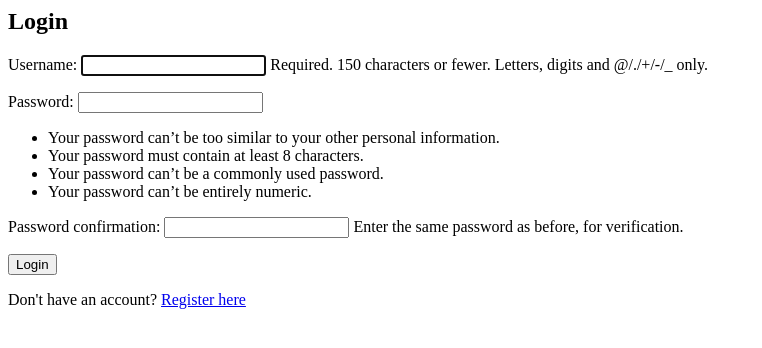
After one commit to malachyayala/cmStory-website, a Django app: page /register/ in a window 1280 px wide. The commit adds this page. Shown: the top 348 px of the page, without its empty margins (0-762 px from the left). Run offline with Django 5.2, Linux system fonts and the light colour scheme.

Commit message:
add login and register page

```diff
--- a/cmGenSite/settings.py
+++ b/cmGenSite/settings.py
@@ -119,6 +119,9 @@ USE_TZ = True
 
 STATIC_URL = 'static/'
 
+LOGIN_REDIRECT_URL = '/'
+LOGOUT_REDIRECT_URL = '/'
+
 # Default primary key field type
 # https://docs.djangoproject.com/en/5.1/ref/settings/#default-auto-field
 
--- a/cmGenSite/urls.py
+++ b/cmGenSite/urls.py
@@ -15,10 +15,10 @@ Including another URLconf
     2. Add a URL to urlpatterns:  path('blog/', include('blog.urls'))
 """
 # fifa_storyline/urls.py
-from django.urls import path
+from django.urls import include, path
 from cmGenerator import views
 
 urlpatterns = [
-    path('', views.index, name='index'),
+    path('', include('cmGenerator.urls')),  # Include generator app URLs
     path('generate/', views.generate_story, name='generate'),
 ]
--- /dev/null
+++ b/cmGenerator/templates/cmGenerator/register.html
@@ -0,0 +1,11 @@
+{% block content %}
+<div class="container">
+    <h2>Login</h2>
+    <form method="post">
+        {% csrf_token %}
+        {{ form.as_p }}
+        <button type="submit" class="btn btn-primary">Login</button>
+    </form>
+    <p>Don't have an account? <a href="{% url 'register' %}">Register here</a></p>
+</div>
+{% endblock %}
--- a/cmGenerator/urls.py
+++ b/cmGenerator/urls.py
@@ -1,8 +1,12 @@
 # fifa_storyline/urls.py
 from django.contrib import admin
 from django.urls import path, include  # Make sure to import include
+from . import views
 
 urlpatterns = [
+    path('', views.index, name='home'),
     path('admin/', admin.site.urls),
-    path('', include('cmGenerator.urls')),  # Include generator app URLs
+    path('login/', views.custom_login, name='login'),  # Use the custom login view
+    path('logout/', views.custom_logout, name='logout'),
+    path('register/', views.register, name='register'),
 ]
--- a/cmGenerator/utils/story_generator.py
+++ b/cmGenerator/utils/story_generator.py
@@ -33,7 +33,7 @@ def generate_club_background(club):
     client = OpenAI(base_url="http://127.0.0.1:1234/v1", api_key="lm-studio")
 
     response = client.chat.completions.create(
-        model='deepseek-r1-distill-qwen-14b',
+        model='your-model',
         messages=[{"role": "user", "content": generate_club_history_prompt(club)}],
         stream=False
     )
--- a/cmGenerator/views.py
+++ b/cmGenerator/views.py
@@ -1,7 +1,13 @@
 # cmGenerator/views.py
-from django.shortcuts import render
+from django.shortcuts import render, redirect
+from django.contrib.auth.forms import UserCreationForm
 from django.http import JsonResponse
 from django.conf import settings
+from django.contrib import messages
+from django.contrib.auth.decorators import login_required
+from django.contrib.auth.forms import AuthenticationForm
+from django.contrib.auth import authenticate, login
+from django.contrib.auth import logout
 import os
 from .utils.story_generator import generate_all
 
@@ -11,3 +17,35 @@ def index(request):
 def generate_story(request):
     data = generate_all()
     return JsonResponse(data)
+
+def register(request):
+    if request.method == 'POST':
+        form = UserCreationForm(request.POST)
+        if form.is_valid():
+            form.save()
+            return redirect('login')  # Redirect to login page after registration
+    else:
+        form = UserCreationForm()
+
+    return render(request, 'cmGenerator/register.html', {'form': form})
+
+def custom_login(request):
+    if request.method == 'POST':
+        form = AuthenticationForm(request, data=request.POST)
+        if form.is_valid():
+            username = form.cleaned_data.get('username')
+            password = form.cleaned_data.get('password')
+            user = authenticate(request, username=username, password=password)
+            if user is not None:
+                login(request, user)
+                return redirect('/')  # Redirect to home after successful login
+        messages.error(request, "Invalid username or password.")  # Display error message
+
+    else:
+        form = AuthenticationForm()
+
+    return render(request, 'cmGenerator/login.html', {'form': form})
+
+def custom_logout(request):
+    logout(request)
+    return redirect('/login/')
```
Also changed, not shown: cmGenerator/templates/cmGenerator/index.html (+11 -0 lines), cmGenerator/templates/cmGenerator/login.html (added, +21 -0 lines), db.sqlite3.
